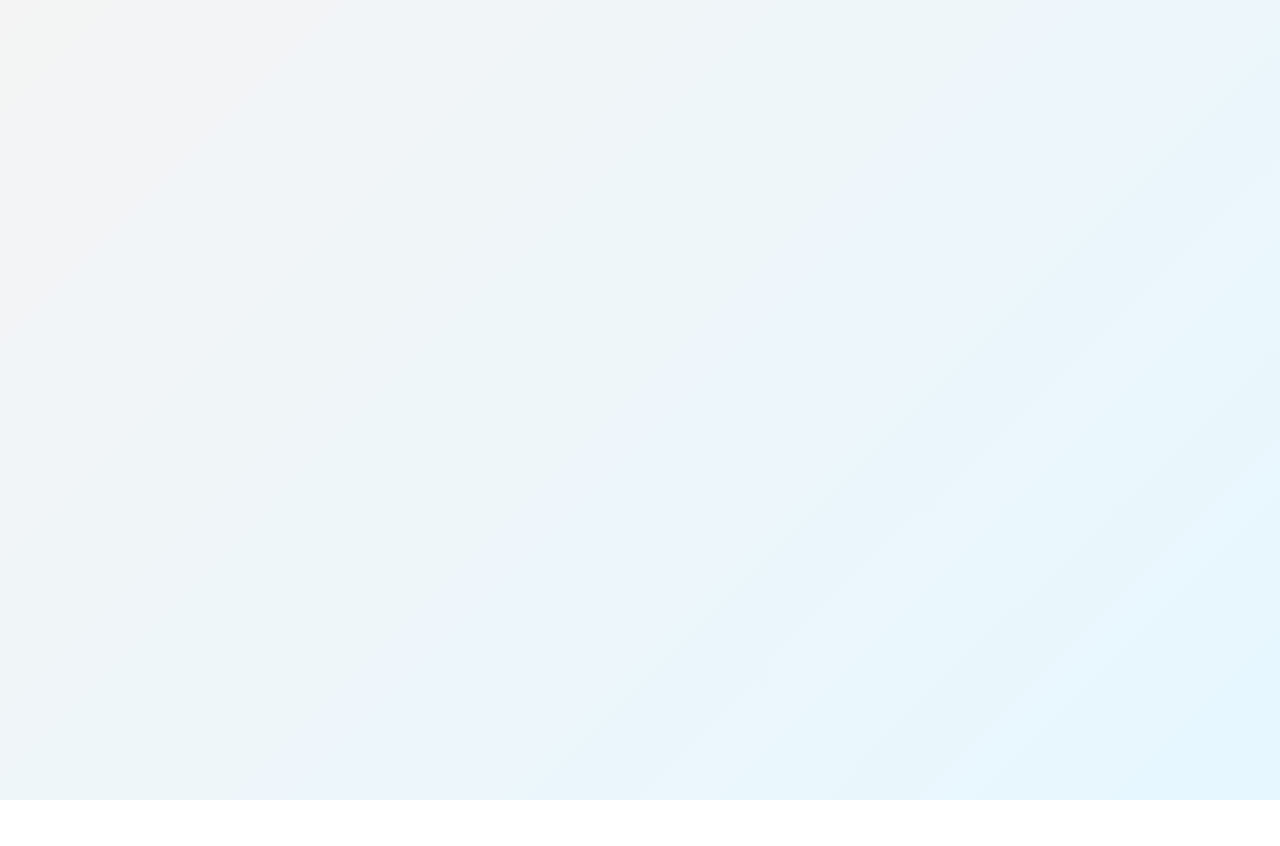
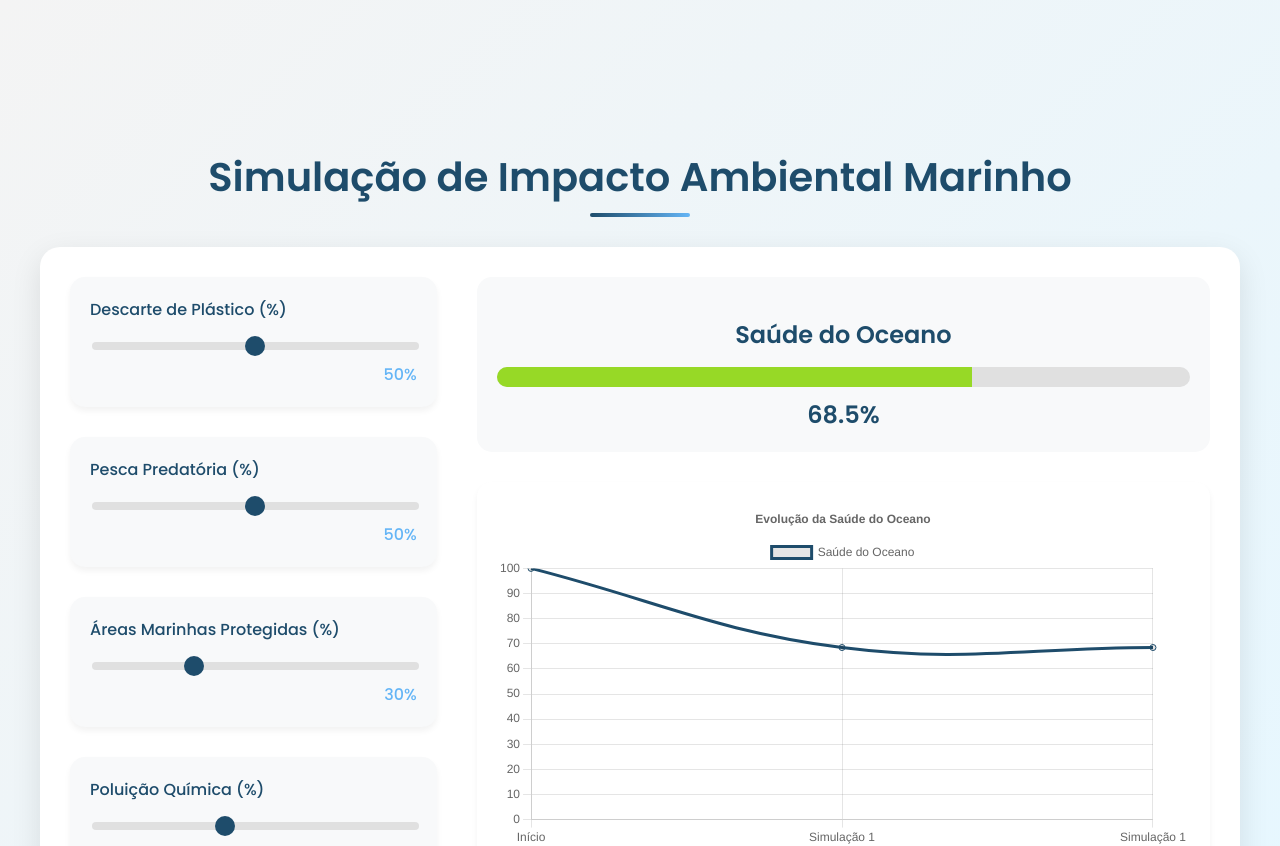
Before and after one commit to odeni3/aquasafe, a React (Vite) app in the folder aquasafe/: page /simulacao in a window 1280 px wide. Before the commit this address had no page. Shown: the top 846 px of the page. Before the commit the page ends 800 px from the top, so only its background shows below. Built offline with nearby package versions, Linux system fonts and the light colour scheme.

Commit message:
criando pagina simulacao

```diff
--- a/aquasafe/src/components/header/Header.jsx
+++ b/aquasafe/src/components/header/Header.jsx
@@ -14,6 +14,7 @@ function Header() {
             <a>Serviços</a>
             <div className="dropdown-content">
               <Link to="/estatisticas">Estatísticas</Link>
+              <Link to="/simulacao">Simulação</Link>
               <Link to="/flappy">Jogar</Link>
               <Link to="/tabua">Previsão</Link>
             </div>
--- a/aquasafe/src/main.jsx
+++ b/aquasafe/src/main.jsx
@@ -7,6 +7,7 @@ import Vamosla from './pages/Vamosla/Vamosla.jsx';
 import TabuaDeMare from './pages/Servicos/Previsao/Clima.jsx';
 import Flappy from './pages/Servicos/Game/flappy.jsx';
 import Estatisticas from './pages/Servicos/Estatisticas/Estatisticas.jsx';
+import Simulacao from './pages/Servicos/Simulacao/Simulacao.jsx';
 import Equipe from './pages/Sobre/Equipe/equipe.jsx';
 import Artigos from './pages/Informacoes/Artigos/Artigos.jsx'
 import Missao from './pages/Sobre/Missao/missao.jsx';
@@ -20,11 +21,10 @@ createRoot(document.getElementById('root')).render(
         <Route path="/tabua" element={<TabuaDeMare />} />
         <Route path="/flappy" element={<Flappy />} />
         <Route path="/estatisticas" element={<Estatisticas />} />
+        <Route path="/simulacao" element={<Simulacao />} />
         <Route path="/equipe" element={<Equipe />} />
         <Route path='/artigos' element={<Artigos />} />
-
         <Route path="/missao" element={<Missao />} />
-
       </Routes>
     </Router>
   </StrictMode>
--- /dev/null
+++ b/aquasafe/src/pages/Servicos/Simulacao/Simulacao.jsx
@@ -0,0 +1,168 @@
+import { useState, useEffect } from 'react';
+import { Line } from 'react-chartjs-2';
+import './styles.css';
+import {
+  Chart as ChartJS,
+  CategoryScale,
+  LinearScale,
+  PointElement,
+  LineElement,
+  Title,
+  Tooltip,
+  Legend
+} from 'chart.js';
+
+ChartJS.register(
+  CategoryScale,
+  LinearScale,
+  PointElement,
+  LineElement,
+  Title,
+  Tooltip,
+  Legend
+);
+
+const Simulacao = () => {
+  const [plasticoDescartado, setPlasticoDescartado] = useState(50);
+  const [pescaPredatoria, setPescaPredatoria] = useState(50);
+  const [areasProtegidas, setAreasProtegidas] = useState(30);
+  const [poluicaoQuimica, setPoluicaoQuimica] = useState(40);
+
+  const [saudeOceano, setSaudeOceano] = useState(100);
+  const [historicoSaude, setHistoricoSaude] = useState([100]);
+  const [labels, setLabels] = useState(['Início']);
+
+  useEffect(() => {
+    // Calcula o impacto na saúde do oceano
+    const calcularSaudeOceano = () => {
+      const impactoPlastico = plasticoDescartado * 0.3;
+      const impactoPesca = pescaPredatoria * 0.25;
+      const beneficioAreas = areasProtegidas * 0.2;
+      const impactoPoluicao = poluicaoQuimica * 0.25;
+
+      const novaSaude = 100 - impactoPlastico - impactoPesca - impactoPoluicao + beneficioAreas;
+      const saudeFinal = Math.max(0, Math.min(100, novaSaude));
+
+      setSaudeOceano(saudeFinal);
+
+      // Atualiza o histórico
+      const novoLabel = `Simulação ${historicoSaude.length}`;
+      setLabels(prev => [...prev, novoLabel]);
+      setHistoricoSaude(prev => [...prev, saudeFinal]);
+    };
+
+    calcularSaudeOceano();
+  }, [plasticoDescartado, pescaPredatoria, areasProtegidas, poluicaoQuimica]);
+
+  const dadosGrafico = {
+    labels: labels,
+    datasets: [
+      {
+        label: 'Saúde do Oceano',
+        data: historicoSaude,
+        fill: false,
+        borderColor: '#1E4C6B',
+        tension: 0.4,
+      },
+    ],
+  };
+
+  const opcoesGrafico = {
+    responsive: true,
+    plugins: {
+      legend: {
+        position: 'top',
+      },
+      title: {
+        display: true,
+        text: 'Evolução da Saúde do Oceano',
+      },
+    },
+    scales: {
+      y: {
+        beginAtZero: true,
+        max: 100,
+      },
+    },
+  };
+
+  return (
+    <div className="simulacao-container">
+      <h1>Simulação de Impacto Ambiental Marinho</h1>
+
+      <div className="simulacao-content">
+        <div className="controles-container">
+          <div className="controle-item">
+            <label>Descarte de Plástico (%)</label>
+            <input
+              type="range"
+              min="0"
+              max="100"
+              value={plasticoDescartado}
+              onChange={(e) => setPlasticoDescartado(Number(e.target.value))}
+            />
+            <span className="valor-slider">{plasticoDescartado}%</span>
+          </div>
+
+          <div className="controle-item">
+            <label>Pesca Predatória (%)</label>
+            <input
+              type="range"
+              min="0"
+              max="100"
+              value={pescaPredatoria}
+              onChange={(e) => setPescaPredatoria(Number(e.target.value))}
+            />
+            <span className="valor-slider">{pescaPredatoria}%</span>
+          </div>
+
+          <div className="controle-item">
+            <label>Áreas Marinhas Protegidas (%)</label>
+            <input
+              type="range"
+              min="0"
+              max="100"
+              value={areasProtegidas}
+              onChange={(e) => setAreasProtegidas(Number(e.target.value))}
+            />
+            <span className="valor-slider">{areasProtegidas}%</span>
+          </div>
+
+          <div className="controle-item">
+            <label>Poluição Química (%)</label>
+            <input
+              type="range"
+              min="0"
+              max="100"
+              value={poluicaoQuimica}
+              onChange={(e) => setPoluicaoQuimica(Number(e.target.value))}
+            />
+            <span className="valor-slider">{poluicaoQuimica}%</span>
+          </div>
+        </div>
+
+        <div className="resultado-container">
+          <div className="indicador-saude">
+            <h2>Saúde do Oceano</h2>
+            <div className="medidor">
+              <div
+                className="nivel"
+                style={{
+                  width: `${saudeOceano}%`,
+                  backgroundColor: `hsl(${saudeOceano * 1.2}, 70%, 50%)`
+                }}
+              ></div>
+            </div>
+            <span className="valor-saude">{saudeOceano.toFixed(1)}%</span>
+          </div>
+
+          <div className="grafico-container">
+            <Line data={dadosGrafico} options={opcoesGrafico} />
+          </div>
+        </div>
+      </div>
+    </div>
+  );
+};
+
+export default Simulacao;
--- /dev/null
+++ b/aquasafe/src/pages/Servicos/Simulacao/styles.css
@@ -0,0 +1,148 @@
+.simulacao-container {
+  min-height: 100vh;
+  background: linear-gradient(135deg, #f4f4f4 0%, #e6f7ff 100%);
+  padding: 120px 40px 60px;
+  font-family: 'Poppins', sans-serif;
+}
+
+.simulacao-container h1 {
+  font-size: 2.5em;
+  color: #1E4C6B;
+  text-align: center;
+  margin-bottom: 40px;
+  position: relative;
+}
+
+.simulacao-container h1::after {
+  content: '';
+  position: absolute;
+  bottom: -10px;
+  left: 50%;
+  transform: translateX(-50%);
+  width: 100px;
+  height: 4px;
+  background: linear-gradient(90deg, #1E4C6B, #64B5F6);
+  border-radius: 2px;
+}
+
+.simulacao-content {
+  max-width: 1200px;
+  margin: 0 auto;
+  display: grid;
+  grid-template-columns: 1fr 2fr;
+  gap: 40px;
+  background: white;
+  padding: 30px;
+  border-radius: 20px;
+  box-shadow: 0 10px 30px rgba(0, 0, 0, 0.1);
+}
+
+.controles-container {
+  display: flex;
+  flex-direction: column;
+  gap: 30px;
+}
+
+.controle-item {
+  background: #f8f9fa;
+  padding: 20px;
+  border-radius: 15px;
+  box-shadow: 0 4px 6px rgba(0, 0, 0, 0.05);
+}
+
+.controle-item label {
+  display: block;
+  margin-bottom: 10px;
+  color: #1E4C6B;
+  font-weight: 500;
+}
+
+.controle-item input[type="range"] {
+  width: 100%;
+  height: 8px;
+  border-radius: 4px;
+  background: #e0e0e0;
+  outline: none;
+  -webkit-appearance: none;
+}
+
+.controle-item input[type="range"]::-webkit-slider-thumb {
+  -webkit-appearance: none;
+  width: 20px;
+  height: 20px;
+  background: #1E4C6B;
+  border-radius: 50%;
+  cursor: pointer;
+  transition: background 0.3s ease;
+}
+
+.controle-item input[type="range"]::-webkit-slider-thumb:hover {
+  background: #64B5F6;
+}
+
+.valor-slider {
+  display: block;
+  text-align: right;
+  color: #64B5F6;
+  font-weight: 500;
+  margin-top: 5px;
+}
+
+.resultado-container {
+  display: flex;
+  flex-direction: column;
+  gap: 30px;
+}
+
+.indicador-saude {
+  background: #f8f9fa;
+  padding: 20px;
+  border-radius: 15px;
+  text-align: center;
+}
+
+.indicador-saude h2 {
+  color: #1E4C6B;
+  margin-bottom: 15px;
+}
+
+.medidor {
+  width: 100%;
+  height: 20px;
+  background: #e0e0e0;
+  border-radius: 10px;
+  overflow: hidden;
+  margin: 10px 0;
+}
+
+.nivel {
+  height: 100%;
+  transition: all 0.3s ease;
+}
+
+.valor-saude {
+  font-size: 1.5em;
+  font-weight: 600;
+  color: #1E4C6B;
+}
+
+.grafico-container {
+  background: white;
+  padding: 20px;
+  border-radius: 15px;
+  box-shadow: 0 4px 6px rgba(0, 0, 0, 0.05);
+}
+
+@media (max-width: 768px) {
+  .simulacao-content {
+    grid-template-columns: 1fr;
+  }
+
+  .simulacao-container {
+    padding: 100px 20px 40px;
+  }
+
+  .simulacao-container h1 {
+    font-size: 2em;
+  }
+}
```
Also changed, not shown: aquasafe/src/pages/Informacoes/Artigos/styles.css (+134 -41 lines).
